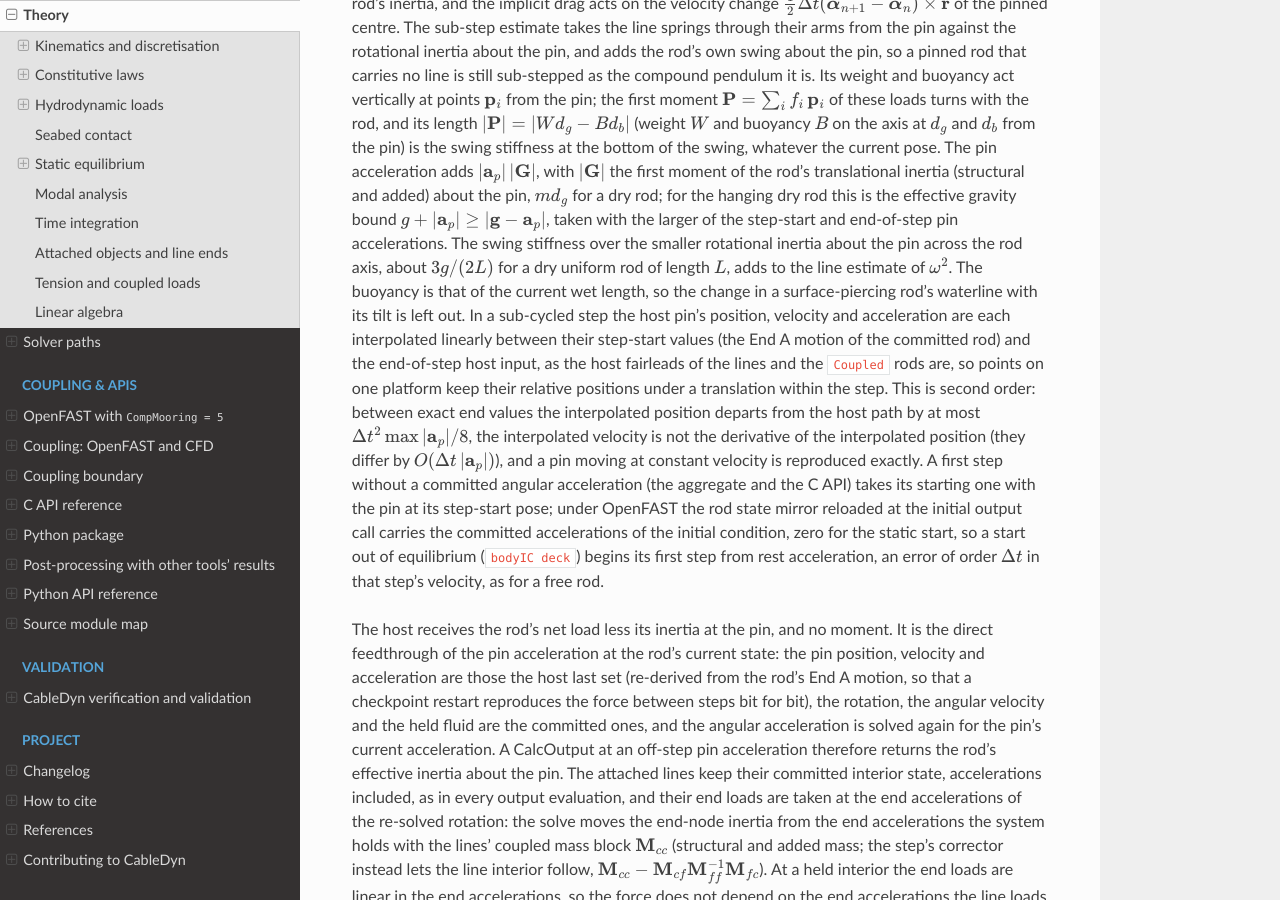
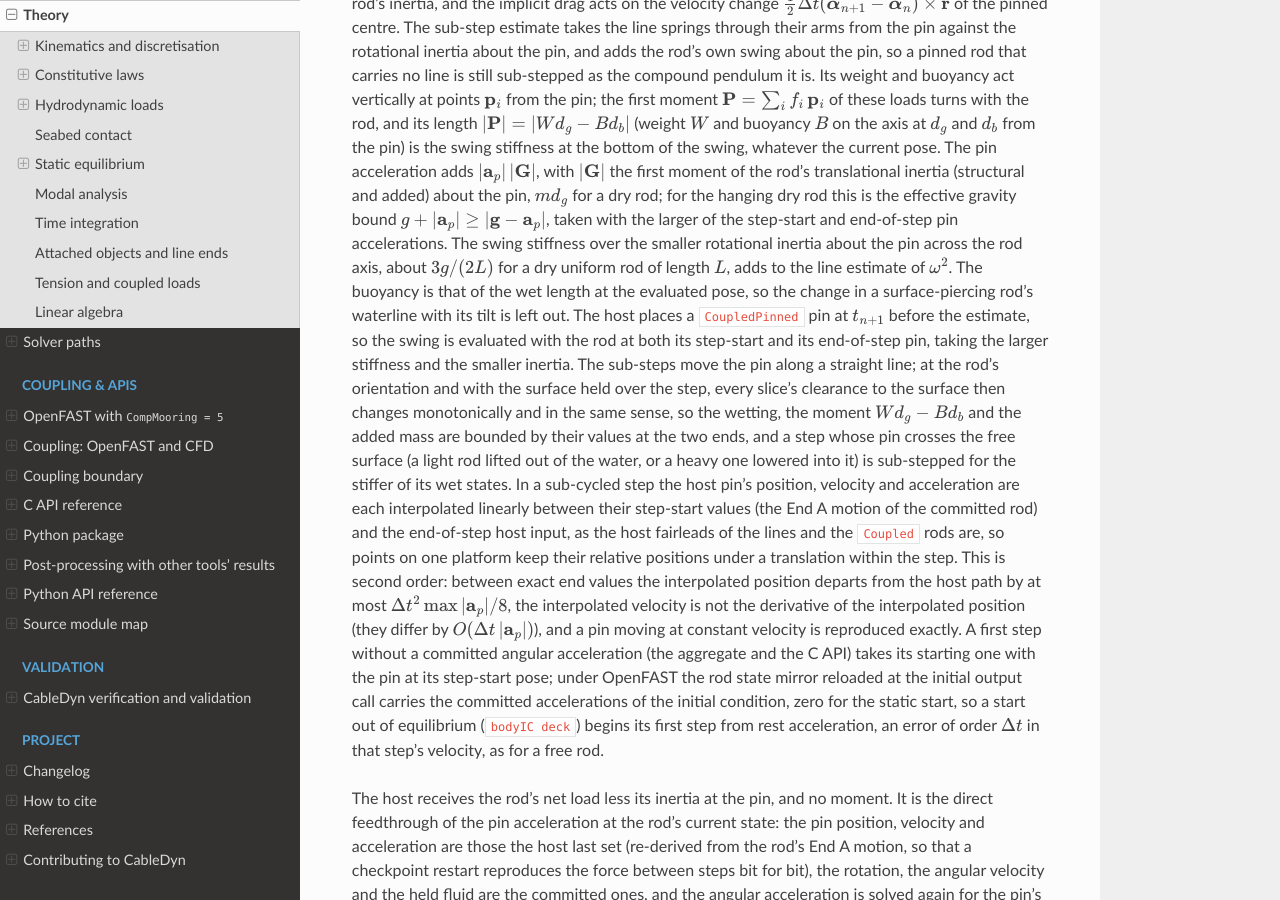
Before and after one commit to SMI-Lab-Inha/CableDyn, a Sphinx documentation site: the page built from doc/theory.rst, in a window 1280 px wide and 900 px high, scrolled down 36549 px. Built offline with Sphinx 7.4.7 and the Read the Docs theme 3.1.0, drawn with Linux system fonts in a browser that asks for light colours.

Commit message:
fix(rods): bound a host pin's swing estimate over the whole step
The host places a CoupledPinned rod's pin at t + dt before the rod
march sizes its sub-steps, so the swing estimate saw only the
end-of-step wetting. A pin that crosses the free surface within one
coupling step could therefore take its sub-step count from the wrong
wet state: a light rod lifted out of the water got the dry weight
frequency, although its early sub-steps carry the much larger buoyancy
restoring, and could exceed the central-difference stability limit.

For a host-pinned rod the swing is now also evaluated with the rod at
its step-start pin (pin0, committed orientation), and the estimate
takes the larger swing stiffness and the smaller inertia of the two
poses. The sub-steps move the pin along a straight line, so at the
rod's orientation, with the surface held over the step, every slice's
clearance to the surface changes monotonically and in the same sense:
the wetting, the moment W d_g - B d_b and the added mass are bounded by
the two ends, a surface-crossing step included. Fixed Pinned rods are
unchanged.

Across the full test suite only the two crossing steps of the new test
change their sub-step count, so every other result is bit-identical.

The new case in openfast_pinned_rod moves a line-less CoupledPinned rod
across the surface in one step at constant velocity: a 1 kg/m rod
lifted from submerged to dry in 0.1 s (omega dt 2.13 wet) and a 33 kg/m
rod lowered from dry to submerged in 0.6 s (2.29 dry). Both now take 6
sub-steps and equal six steps at the sub-step size bit for bit; with
the end-of-step wetting alone they take one and miss the angle by 0.20
and 0.69 rad.

Signed-off-by: Jae Hoon Seo <jaehoon.seo@inha.ac.kr>

```diff
--- a/doc/theory.rst
+++ b/doc/theory.rst
@@ -1951,9 +1951,17 @@ about the pin, :math:`m d_g` for a dry rod; for the hanging dry rod this is the
 bound :math:`g + |\mathbf{a}_p| \ge |\mathbf{g} - \mathbf{a}_p|`, taken with the larger of the
 step-start and end-of-step pin accelerations. The swing stiffness over the smaller rotational
 inertia about the pin across the rod axis, about :math:`3g/(2L)` for a dry uniform rod of length
-:math:`L`, adds to the line estimate of :math:`\omega^2`. The buoyancy is that of the current
-wet length, so the change in a surface-piercing rod's waterline with its tilt is left out. In a
-sub-cycled step the host pin's position,
+:math:`L`, adds to the line estimate of :math:`\omega^2`. The buoyancy is that of the wet
+length at the evaluated pose, so the change in a surface-piercing rod's waterline with its tilt
+is left out. The host places a ``CoupledPinned`` pin at :math:`t_{n+1}` before the estimate, so
+the swing is evaluated with the rod at both its step-start and its end-of-step pin, taking the
+larger stiffness and the smaller inertia. The sub-steps move the pin along a straight line; at
+the rod's orientation and with the surface held over the step, every slice's clearance to the
+surface then changes monotonically and in the same sense, so the wetting, the moment
+:math:`W d_g - B d_b` and the added mass are bounded by their values at the two ends, and a step
+whose pin crosses the free surface (a light rod lifted out of the water, or a heavy one lowered
+into it) is sub-stepped for the stiffer of its wet states. In a sub-cycled step the host pin's
+position,
 velocity and acceleration are each interpolated linearly between their step-start values (the End
 A motion of the committed rod) and the end-of-step host input, as the host fairleads of the lines
 and the ``Coupled`` rods are, so points on one platform keep their relative positions under a
```
Also changed, not shown: CHANGELOG.md (+4 -2 lines), VALIDATION.md (+1 -1 lines), 2 other files.
